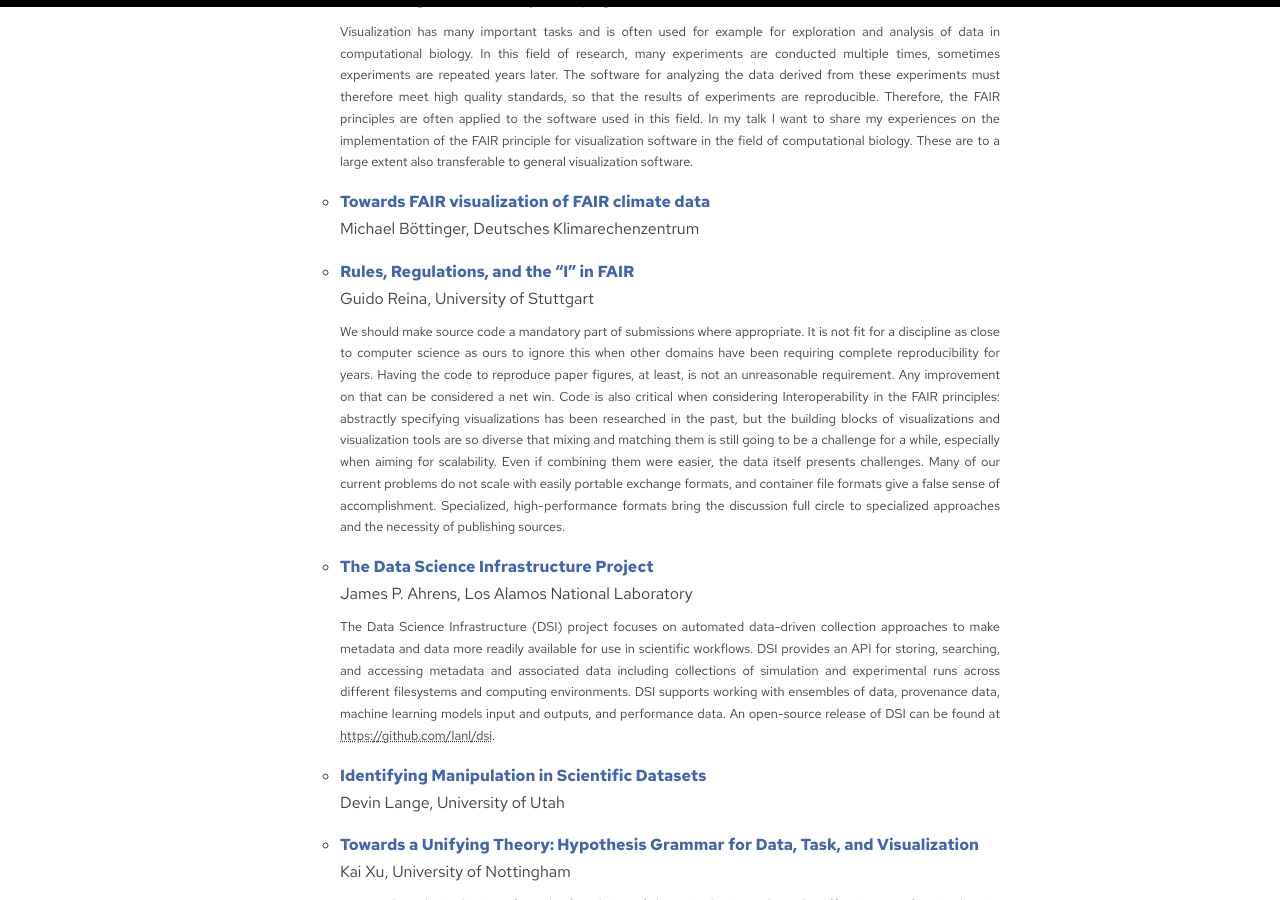
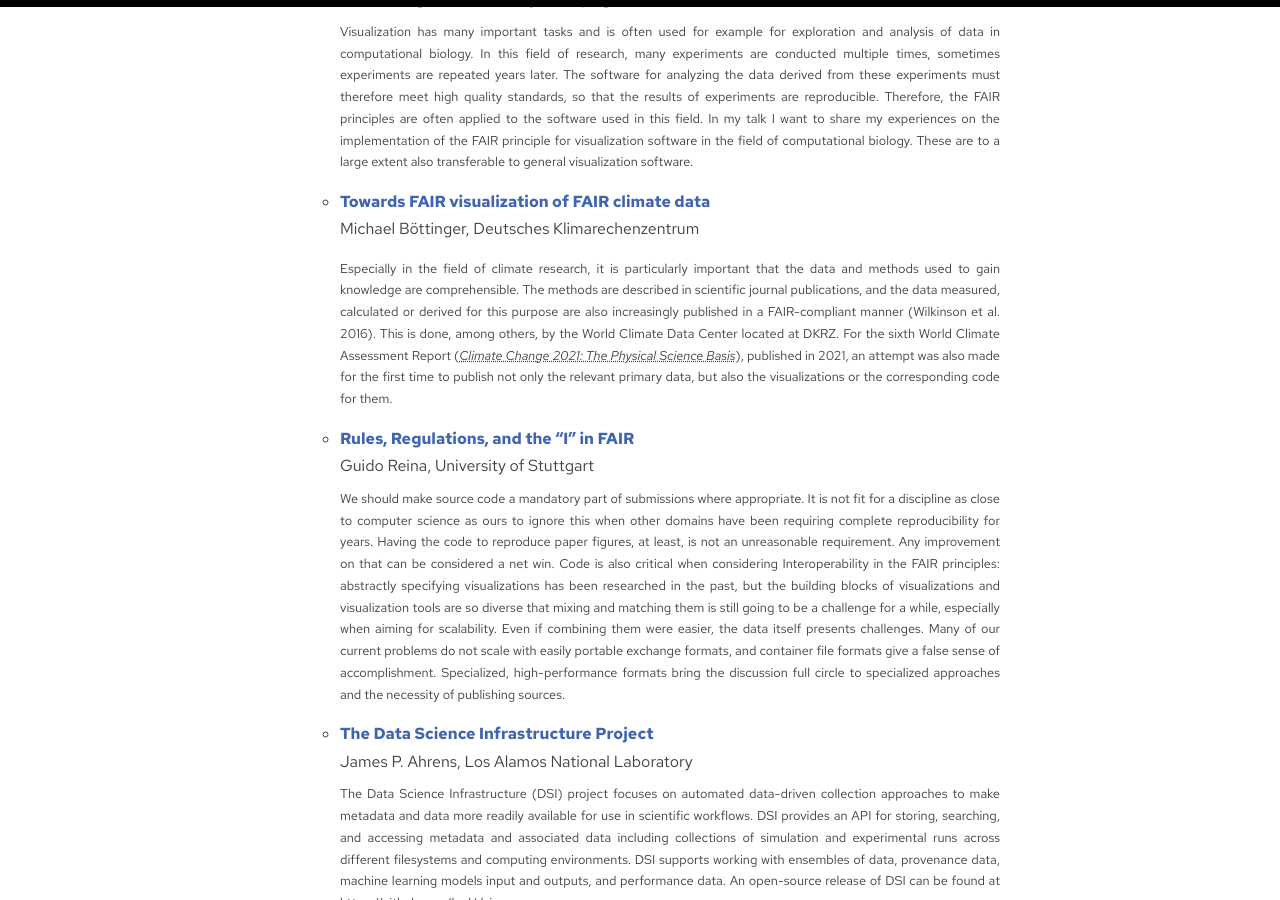
Before and after one commit to chgarth/fairvis.github.io, a Jekyll site: the page built from index.md, in a window 1280 px wide and 900 px high, scrolled down 1802 px. Built offline with Jekyll 4.4.1, drawn with Linux system fonts in a browser that asks for light colours.

Commit message:
update program

```diff
--- a/index.md
+++ b/index.md
@@ -89,6 +89,11 @@ information, please also check [here](https://conferences.eg.org/eurovis2023/wor
   - <span style="color: #4064af; font-weight: bold;">Towards FAIR visualization of FAIR climate data</span>
     Michael Böttinger, Deutsches Klimarechenzentrum
 
+    <p style="font-size: 80%; maring: -.5em 0 1em 0;">
+    Especially in the field of climate research, it is particularly important that the data and methods used to gain knowledge are comprehensible. The methods are described in scientific journal publications, and the data measured, calculated or derived for this purpose are also increasingly published in a FAIR-compliant manner (Wilkinson et al. 2016). This is done, among others, by the World Climate Data Center located at DKRZ.
+    For the sixth World Climate Assessment Report (<i><a href="https://doi.org/10.1515/ci-2021-0407">Climate Change 2021: The Physical Science Basis</a></i>), published in 2021, an attempt was also made for the first time to publish not only the relevant primary data, but also the visualizations or the corresponding code for them.
+    </p>
+
   - <span style="color: #4064af; font-weight: bold;">Rules, Regulations, and the "I" in FAIR</span>
     Guido Reina, University of Stuttgart
 
@@ -103,8 +108,8 @@ information, please also check [here](https://conferences.eg.org/eurovis2023/wor
     The Data Science Infrastructure (DSI) project focuses on automated data-driven collection approaches to make metadata and data more readily available for use in scientific workflows.  DSI provides an API for storing, searching, and accessing metadata and associated data including collections of simulation and experimental runs across different filesystems and computing environments. DSI supports working with ensembles of data, provenance data, machine learning models input and outputs, and performance data. An open-source release of DSI can be found at <a href="https://github.com/lanl/dsi">https://github.com/lanl/dsi</a>.
     </p>
 
-  - <span style="color: #4064af; font-weight: bold;">Identifying Manipulation in Scientific Datasets</span>
-    Devin Lange, University of Utah
+  <!-- - <span style="color: #4064af; font-weight: bold;">Identifying Manipulation in Scientific Datasets</span>
+    Devin Lange, University of Utah -->
 
   - <span style="color: #4064af; font-weight: bold;">Towards a Unifying Theory: Hypothesis Grammar for Data, Task, and Visualization</span>
     Kai Xu, University of Nottingham
```
